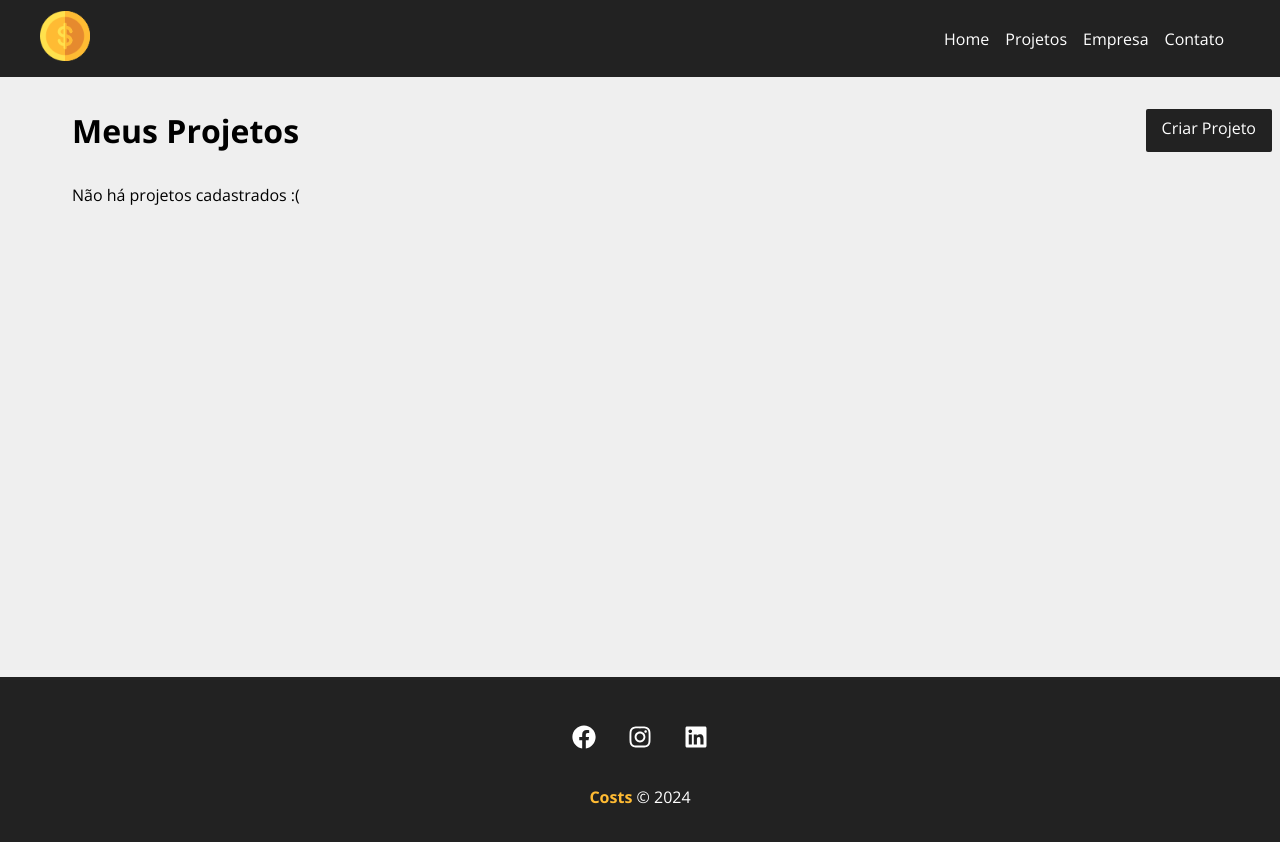
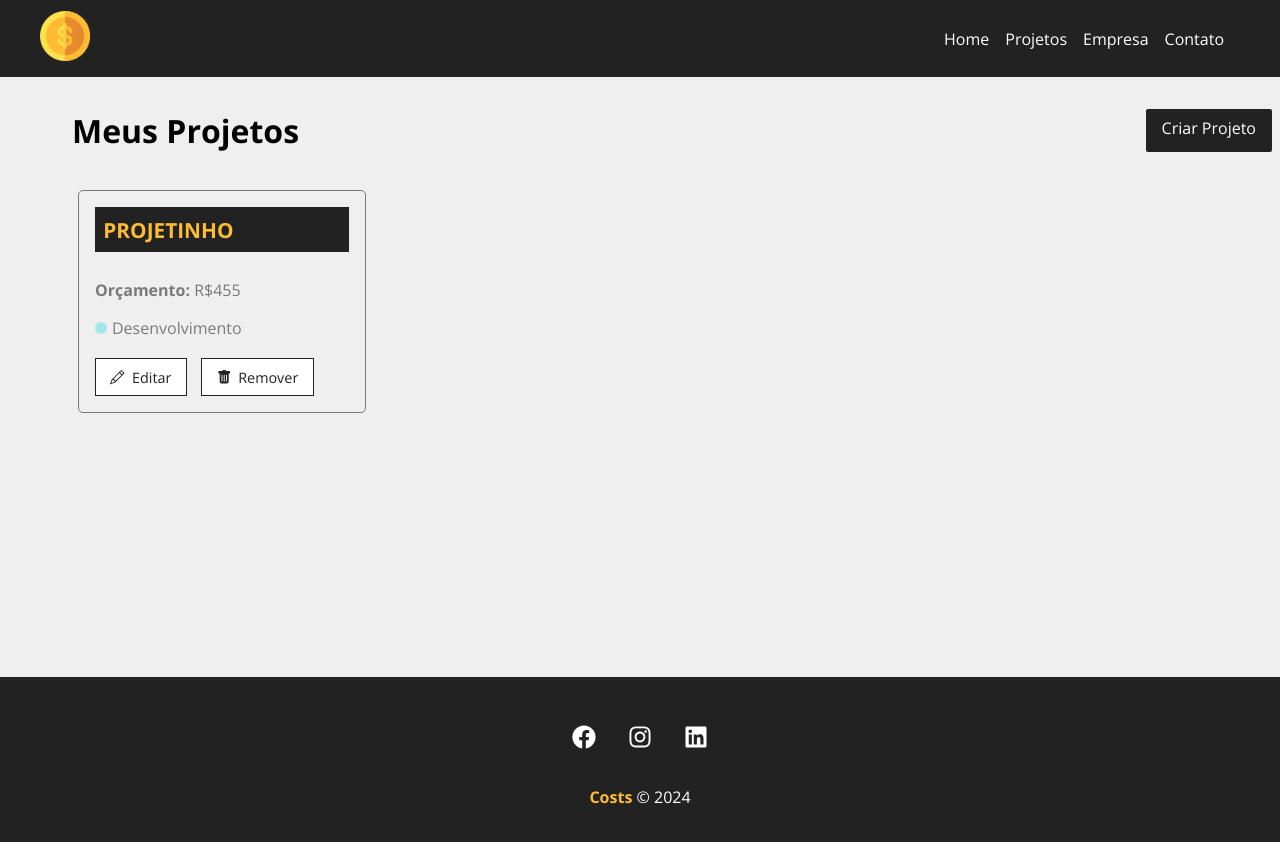
Before and after one commit to 1thiagoCRUZ/curso_react, a React (Create React App) app: page /projects in a window 1280 px wide. Shown: the top 842 px of the page. Built offline with nearby package versions, Linux system fonts and the light colour scheme; data requests are answered from the project's data file.

Commit message:
Aula 30 | Começando a página de edição dos projetos

```diff
--- a/db.json
+++ b/db.json
@@ -1,5 +1,17 @@
 {
-  "projects": [],
+  "projects": [
+    {
+      "id": "ab45",
+      "name": "PROJETINHO",
+      "budget": "455",
+      "category": {
+        "id": "2",
+        "name": "Desenvolvimento"
+      },
+      "cost": 0,
+      "services": []
+    }
+  ],
   "categories": [
     {
       "id": "1",
--- a/src/App.js
+++ b/src/App.js
@@ -8,6 +8,7 @@ import Container from './components/layout/Container';
 import Navbar from './components/layout/Navbar';
 import Footer from './components/layout/Footer';
 import Projects from './components/pages/Projects';
+import Project from './components/pages/Project';
 
 function App() {
   return (
@@ -17,9 +18,10 @@ function App() {
         <Routes>
           <Route exact path="/" element={<Home />} />
           <Route path="/projects" element={<Projects />} />
-          <Route exact path="/company" element={<Company />} />
-          <Route exact path="/contact" element={<Contact />} />
-          <Route exact path="/newproject" element={<NewProjetct />} />
+          <Route path="/company" element={<Company />} />
+          <Route path="/contact" element={<Contact />} />
+          <Route path="/newproject" element={<NewProjetct />} />
+          <Route path="/project/:id" element={<Project />} />
         </Routes>
       </Container>
       <Footer />
--- /dev/null
+++ b/src/components/pages/Project.js
@@ -0,0 +1,32 @@
+import styles from './Project.module.css'
+// Bblioteca que nos permite utilizar parâmetros na URL
+import { useParams } from 'react-router-dom'
+import { useState, useEffect } from 'react'
+
+function Project() {
+    const { id } = useParams()
+
+
+    const [project, setProject] = useState([])
+
+    useEffect(() => {
+        // Usando id como parâmetro na URL
+        fetch(`http://localhost:5000/projects/${id}`, {
+            method: 'GET',
+            headers: {
+                'Content-Type': 'application/json',
+            }
+        }).then(resp => resp.json())
+            .then((data) => {
+                // Pegando os dados do projeto
+                setProject(data)
+            })
+            .catch(err => console.log(err))
+    }, [id])
+
+    return (
+        <div>{project.name}</div>
+    )
+}
+
+export default Project
--- a/src/components/project/ProjectCard.js
+++ b/src/components/project/ProjectCard.js
@@ -19,7 +19,7 @@ function ProjectCard({id, name, budget, category, handleRemove}) {
                 <span className={`${styles[category.toLowerCase()]}`}></span> {category}
             </p>
             <div className={styles.project_card_actions}>
-                <Link to="/">
+                <Link to={`/project/${id}`}>
                 <BsPencil/> Editar
                 </Link>
                 <button onClick={remove}>
```
Also changed, not shown: src/components/pages/Project.module.css (added).
